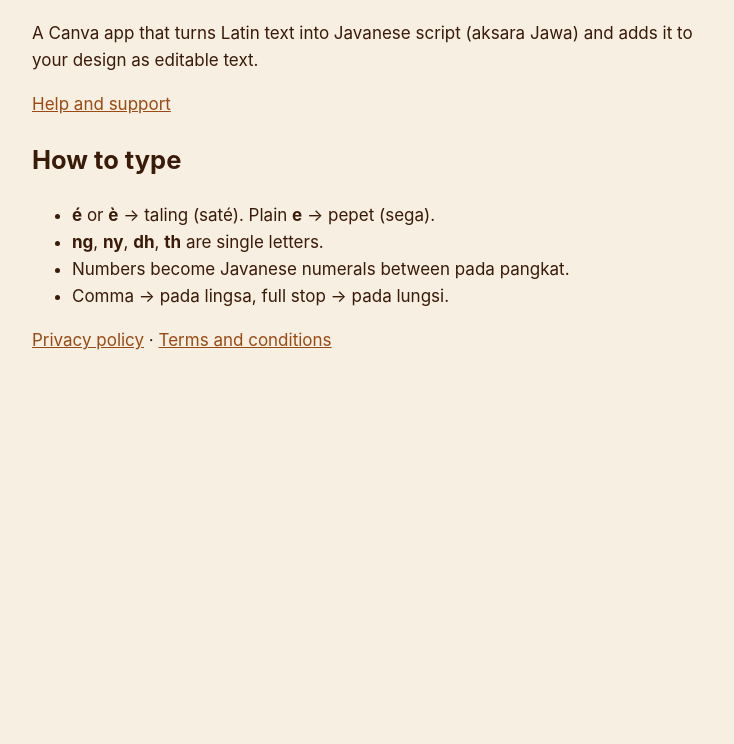
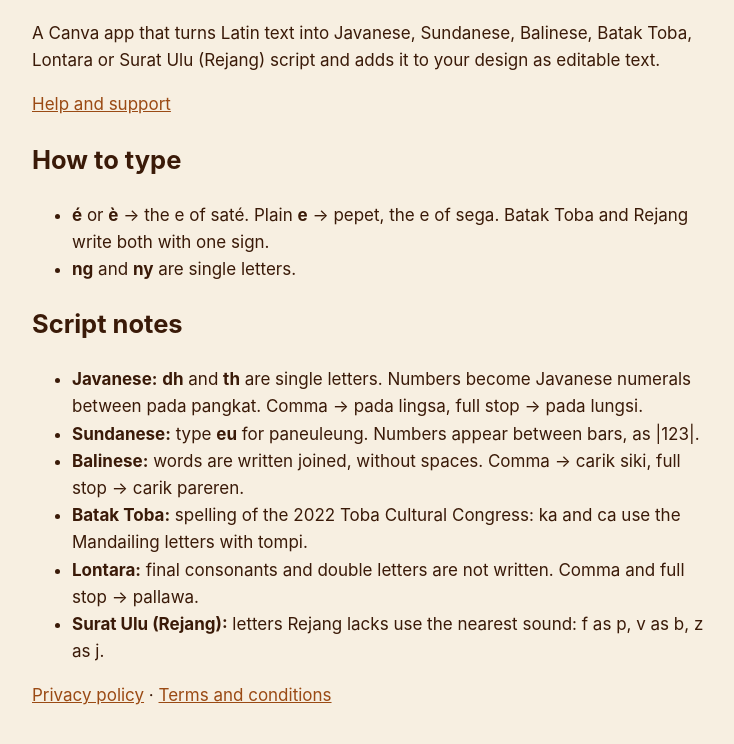
Before and after one commit to hasyaapp/aksara-nusantara, a plain HTML site: page index.html in a window 1280 px wide. Shown: the part 128-872 px from the top of the page, without its empty margins (268-1002 px from the left). Before the commit the page ends 800 px from the top, so only its background shows below. Drawn offline with Linux system fonts and the light colour scheme.

Commit message:
Six scripts: typing notes per script, script-neutral accuracy terms

```diff
--- a/index.html
+++ b/index.html
@@ -10,18 +10,27 @@
     <main>
       <h1>Aksara Nusantara</h1>
       <p>
-        A Canva app that turns Latin text into Javanese script (aksara Jawa)
-        and adds it to your design as editable text.
+        A Canva app that turns Latin text into Javanese, Sundanese, Balinese,
+        Batak Toba, Lontara or Surat Ulu (Rejang) script and adds it to your
+        design as editable text.
       </p>
 
       <p><a href="support.html">Help and support</a></p>
 
       <h2>How to type</h2>
       <ul>
-        <li><b>é</b> or <b>è</b> → taling (saté). Plain <b>e</b> → pepet (sega).</li>
-        <li><b>ng</b>, <b>ny</b>, <b>dh</b>, <b>th</b> are single letters.</li>
-        <li>Numbers become Javanese numerals between pada pangkat.</li>
-        <li>Comma → pada lingsa, full stop → pada lungsi.</li>
+        <li><b>é</b> or <b>è</b> → the e of saté. Plain <b>e</b> → pepet, the e of sega. Batak Toba and Rejang write both with one sign.</li>
+        <li><b>ng</b> and <b>ny</b> are single letters.</li>
+      </ul>
+
+      <h2>Script notes</h2>
+      <ul>
+        <li><b>Javanese:</b> <b>dh</b> and <b>th</b> are single letters. Numbers become Javanese numerals between pada pangkat. Comma → pada lingsa, full stop → pada lungsi.</li>
+        <li><b>Sundanese:</b> type <b>eu</b> for paneuleung. Numbers appear between bars, as |123|.</li>
+        <li><b>Balinese:</b> words are written joined, without spaces. Comma → carik siki, full stop → carik pareren.</li>
+        <li><b>Batak Toba:</b> spelling of the 2022 Toba Cultural Congress: ka and ca use the Mandailing letters with tompi.</li>
+        <li><b>Lontara:</b> final consonants and double letters are not written. Comma and full stop → pallawa.</li>
+        <li><b>Surat Ulu (Rejang):</b> letters Rejang lacks use the nearest sound: f as p, v as b, z as j.</li>
       </ul>
 
       <p>
```
Also changed, not shown: support.html (+12 -4 lines), terms.html (+4 -4 lines).
